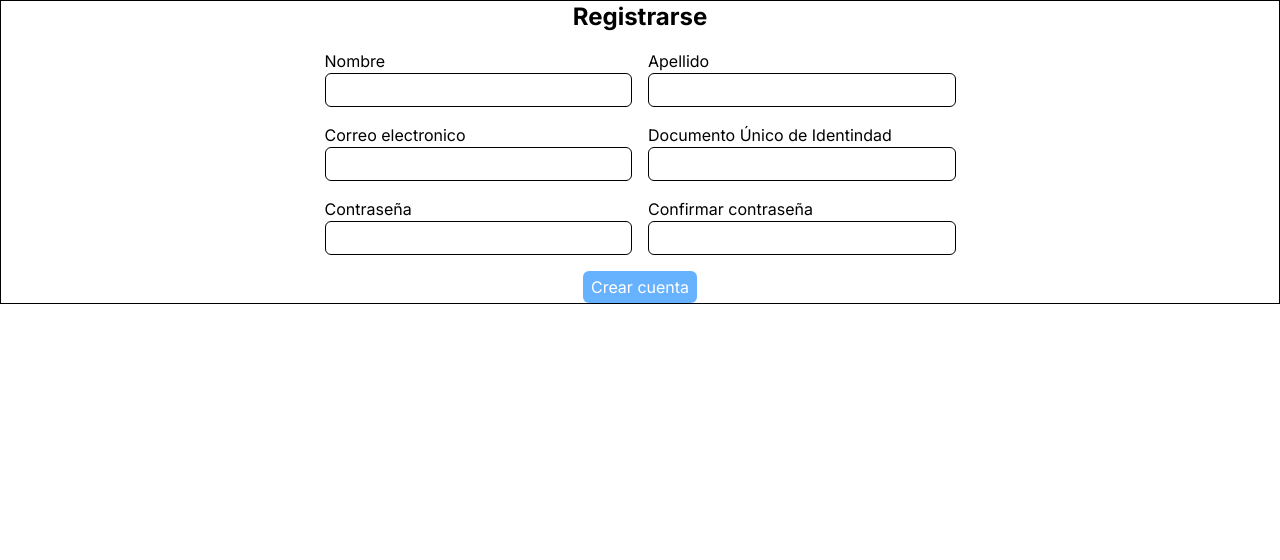
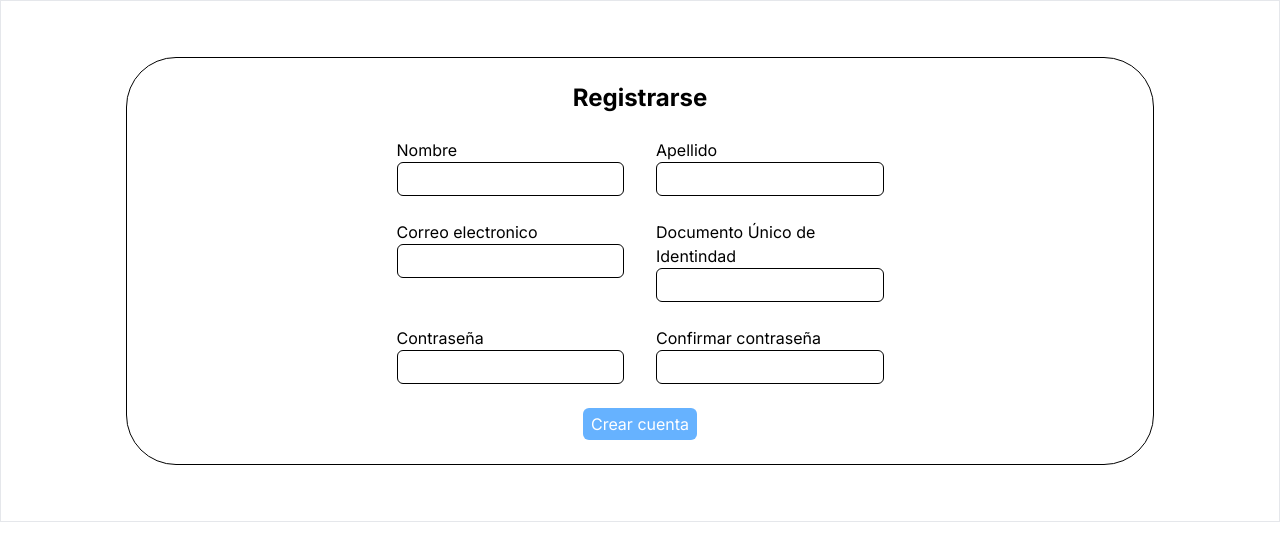
Before and after one commit to ql17001/legal_chat_frontend, a Next.js app: page /registrarme in a window 1280 px wide. Shown: the top 560 px of the page. Built offline with nearby package versions, Linux system fonts and the light colour scheme.

Commit message:
Update: Se quitaron los conselog, se cambiaron los textos en alerts y se mejoro el diseño

```diff
--- a/app/registrarme/page.tsx
+++ b/app/registrarme/page.tsx
@@ -55,13 +55,8 @@ const RegisterPage = () => {
       alert("Se registro con exito");
       router.push('/iniciar-sesion');
     } catch (error) {
-      if (isAxiosError(error)) {
-        console.log("Error de axios");
-        console.log(error);
-        alert(error);
-      } else {
-        console.log("Error de otra indole");
-        console.log(error);
+      {
+       alert("Error: No pudo registrarse")
       }
     }
   };
@@ -70,12 +65,12 @@ const RegisterPage = () => {
     if (password === confirmedPassword) {
       Register();
     } else {
-      alert("Error: las contraseñas deben ser identicas");
+      alert("Error: las contraseñas no coinciden");
     }
   };
   return (
-    <div className="border border-black w-auto h-auto">
-      <div className=" grid grid-cols-4 gap-4 ">
+    <div className="px-[125px] py-14 border w-auto h-auto">
+      <div className=" px-[10px] py-6 rounded-[50px] grid grid-cols-4 gap-x-8 gap-y-6 border border-black">
         <div className="text-center col-span-4 font-bold">
           <h1>Registrarse</h1>
         </div>
```
